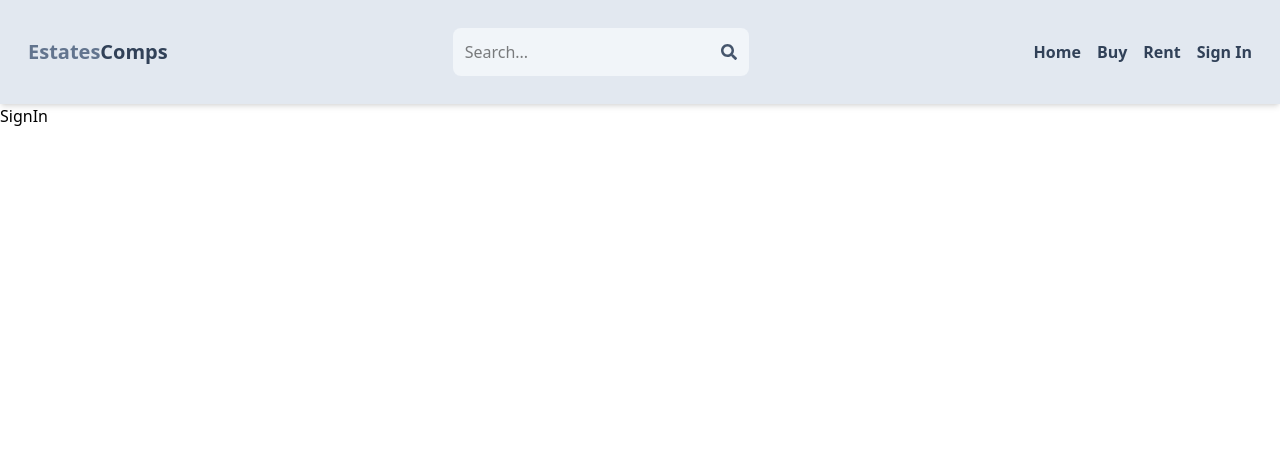
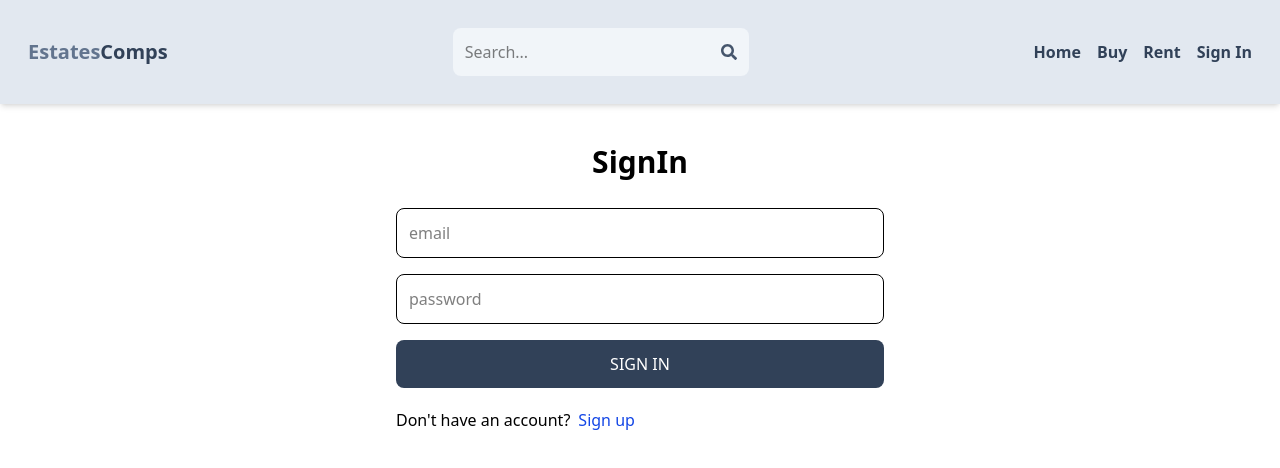
Before and after one commit to Felicity24-by/real-estate, a React (Vite) app: page /sign-in in a window 1280 px wide. Shown: the top 468 px of the page. Built offline with nearby package versions, Linux system fonts and the light colour scheme.

Commit message:
Complete sign in page functionality

```diff
--- a/src/pages/SignIn.jsx
+++ b/src/pages/SignIn.jsx
@@ -1,7 +1,73 @@
-import React from 'react'
+import { useState } from 'react'
+import { Link, useNavigate } from 'react-router-dom'
 
-export default function SignIn ()  {
-  return (
-    <div>SignIn</div>
+export default function SignIn () {
+  const [formData, setFormData] = useState ({})
+  const [error, setError] = useState(null);
+  const [loading, setLoading] = useState(false);
+  const navigate = useNavigate();
+  const handleChange = (e)  => {
+      setFormData({
+        ...formData,
+        [e.target.id]: e.target.value,
+      });
+  };
+    const handleSubmit = async (e) => {
+    e.preventDefault();
+    setLoading(true);
+    try {
+      const res = await fetch('/api/auth/signin',
+        {
+          method:'POST',
+          headers: {
+            'Content-Type':'application/json',
+          },
+          body:JSON.stringify(formData),
+        });
+        const data = await res.json();
+        if (data.success === false) {
+          setError(data.message);
+          setLoading(false);
+          return;
+        }
+        setLoading(false);
+        setError(null);
+        navigate('/');
+    } catch (error) {
+      setLoading(false);
+      setError(error.message);
+    }
+  };
+    return (
+    <div className='p-3 max-w-lg mx-auto'>
+      <h1 className='text-3xl text-center font-semibold my-7'>
+         SignIn
+          </h1>
+      <form onSubmit={handleSubmit} className='flex flex-col gap-4'>
+
+        <input
+         type="text"
+          placeholder='email'
+        className='border p-3 rounded-lg' id='email'
+        onChange={handleChange}
+         />
+        <input
+         type="text"
+         placeholder='password'
+        className='border p-3 rounded-lg'
+         id='password'
+          onChange={handleChange}/>
+        <button className='bg-slate-700 text-white p-3 rounded-lg uppercase hover:opacity-95 disabled:opacity-80'>
+           {loading ? 'Loading...' : 'Sign In'}
+            </button>
+      </form>
+      <div className="flex gap-2 mt-5">
+      <p>Don't have an account?</p>
+        <Link to={"/sign-in"}>
+        <span className='text-blue-700'>Sign up</span>
+        </Link>
+      </div>
+      {error && <p className='text-red-500 mt-5'>{error}</p>}
+      </div>
   )
-};
+}
```
